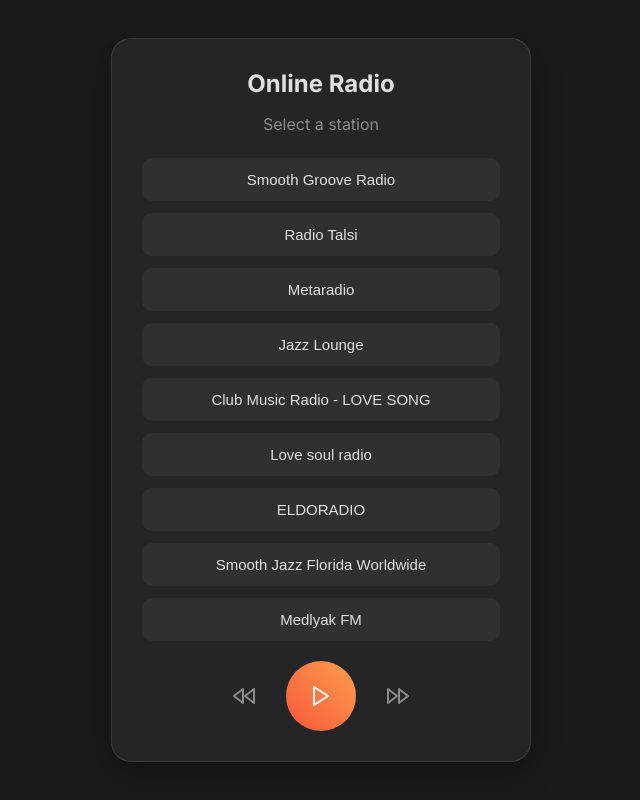
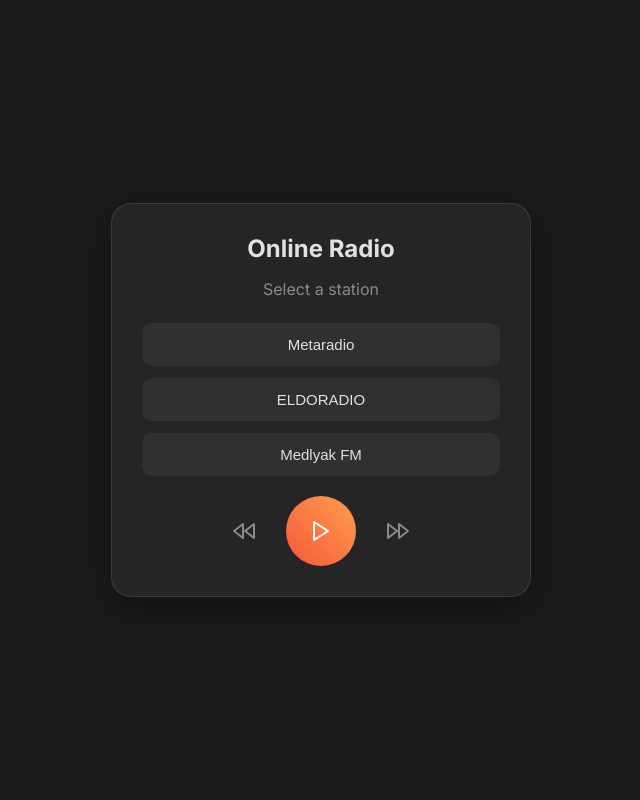
Before and after one commit to anagol/OnlineRadio, a website: page index.html in a window 1280 px wide. Shown: the whole page, without its empty margins (319-959 px from the left). Drawn offline with Linux system fonts and the light colour scheme.

Commit message:
адаптация

```diff
--- a/index.html
+++ b/index.html
@@ -11,14 +11,8 @@
         <h1>Online Radio</h1>
         <h2 id="station-name">Select a station</h2>
         <div class="station-buttons">
-            <button class="station-btn" data-src="http://192.95.18.39:5224/stream/1/" data-name="Smooth Groove Radio">Smooth Groove Radio</button>
-            <button class="station-btn" data-src="http://kuums.lv:5555/stream/1/" data-name="Radio Talsi">Radio Talsi</button>
             <button class="station-btn" data-src="http://s2.metaradio.ru:80/mradio.aacp" data-name="Metaradio">Metaradio</button>
-            <button class="station-btn" data-src="http://51.255.235.165:5068/stream/1/" data-name="Jazz Lounge">Jazz Lounge</button>
-            <button class="station-btn" data-src="http://cmr-hosting.com:8030/stream/1/" data-name="Club Music Radio - LOVE SONG">Club Music Radio - LOVE SONG</button>
-            <button class="station-btn" data-src="http://198.100.145.185:8772/stream/1/" data-name="Love soul radio">Love soul radio</button>
             <button class="station-btn" data-src="http://sc.bce.lu/eldo" data-name="ELDORADIO">ELDORADIO</button>
-            <button class="station-btn" data-src="http://144.217.158.59:5120/stream/1/" data-name="Smooth Jazz Florida Worldwide">Smooth Jazz Florida Worldwide</button>
             <button class="station-btn" data-src="https://radiorecord.hostingradio.ru/mdl96.aacp" data-name="Medlyak FM">Medlyak FM</button>
         </div>
         <audio id="audioPlayer"></audio>
```
